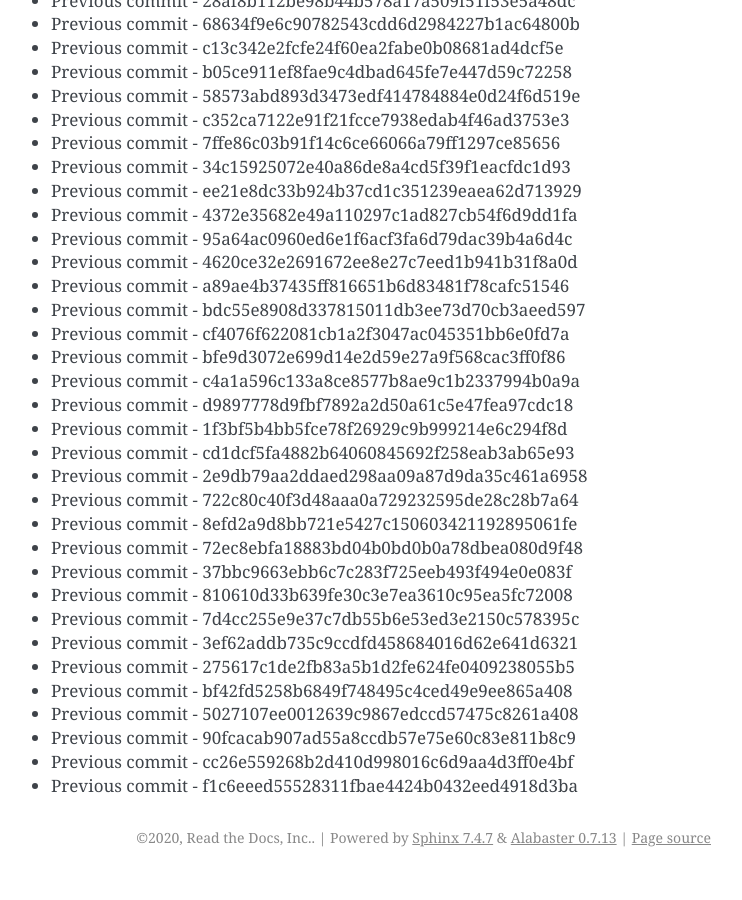
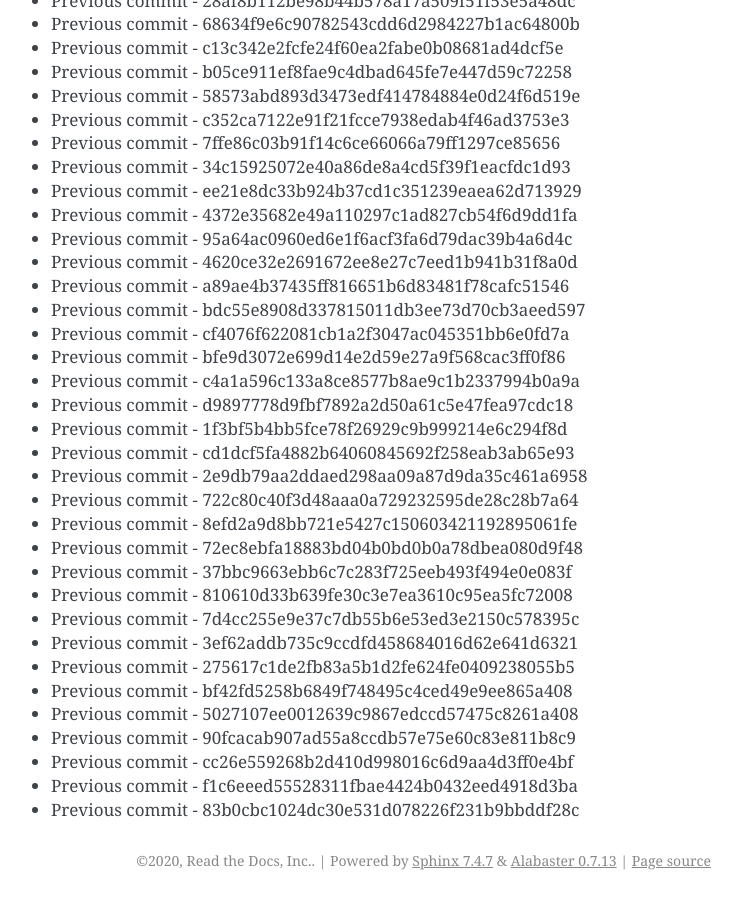
Before and after one commit to readthedocs/rtd-git-stresstest, a Sphinx documentation site: the page built from docs/updates.rst, in a window 1280 px wide and 900 px high, scrolled down 49391 px. Shown: the whole window, without its empty margins (399-1141 px from the left). Built offline with Sphinx 7.4.7, drawn with Linux system fonts in a browser that asks for light colours; before the commit the page ends 50268 px from its top, so only the background shows below that.

Commit message:
Generating commit from previous: 83b0cbc1024dc30e531d078226f231b9bbddf28c

```diff
--- a/docs/updates.rst
+++ b/docs/updates.rst
@@ -2107,3 +2107,4 @@ It can be tested for any performance characteristics.
 * Previous commit - 90fcacab907ad55a8ccdb57e75e60c83e811b8c9
 * Previous commit - cc26e559268b2d410d998016c6d9aa4d3ff0e4bf
 * Previous commit - f1c6eeed55528311fbae4424b0432eed4918d3ba
+* Previous commit - 83b0cbc1024dc30e531d078226f231b9bbddf28c
```
